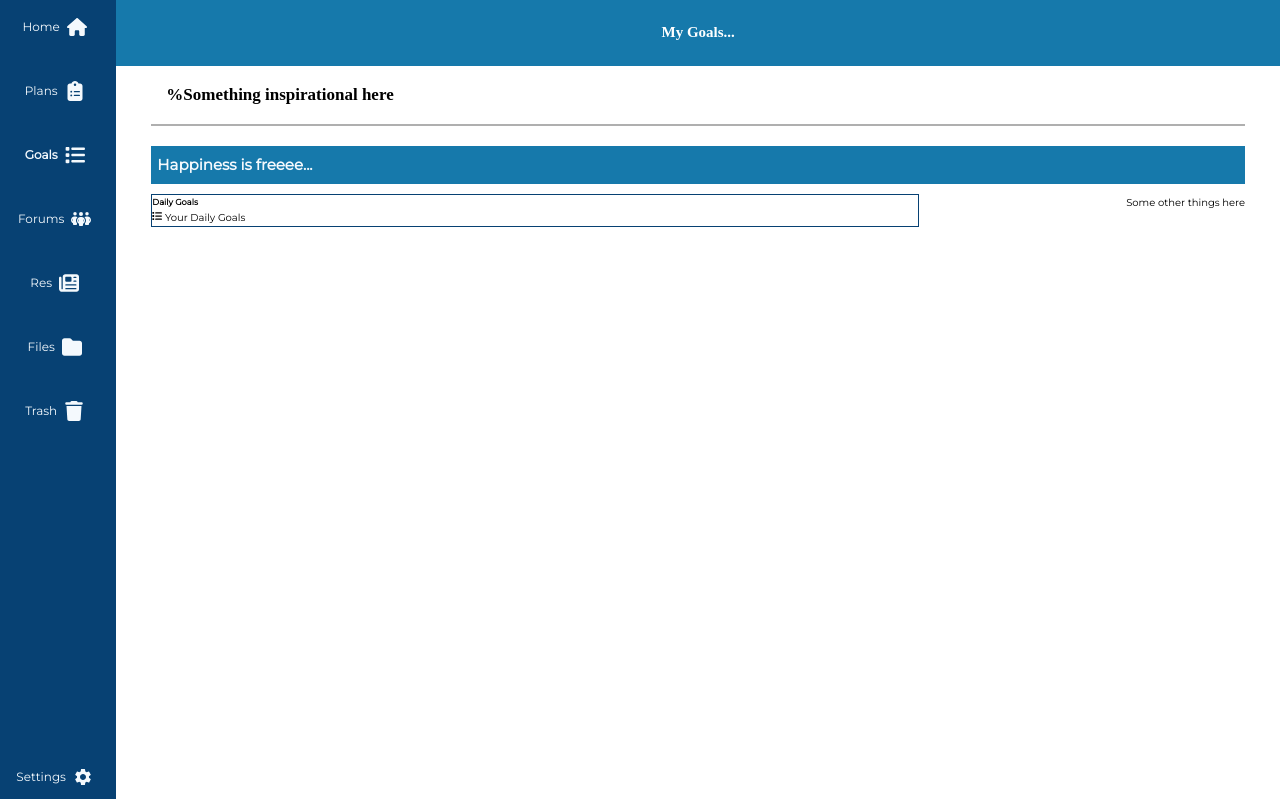
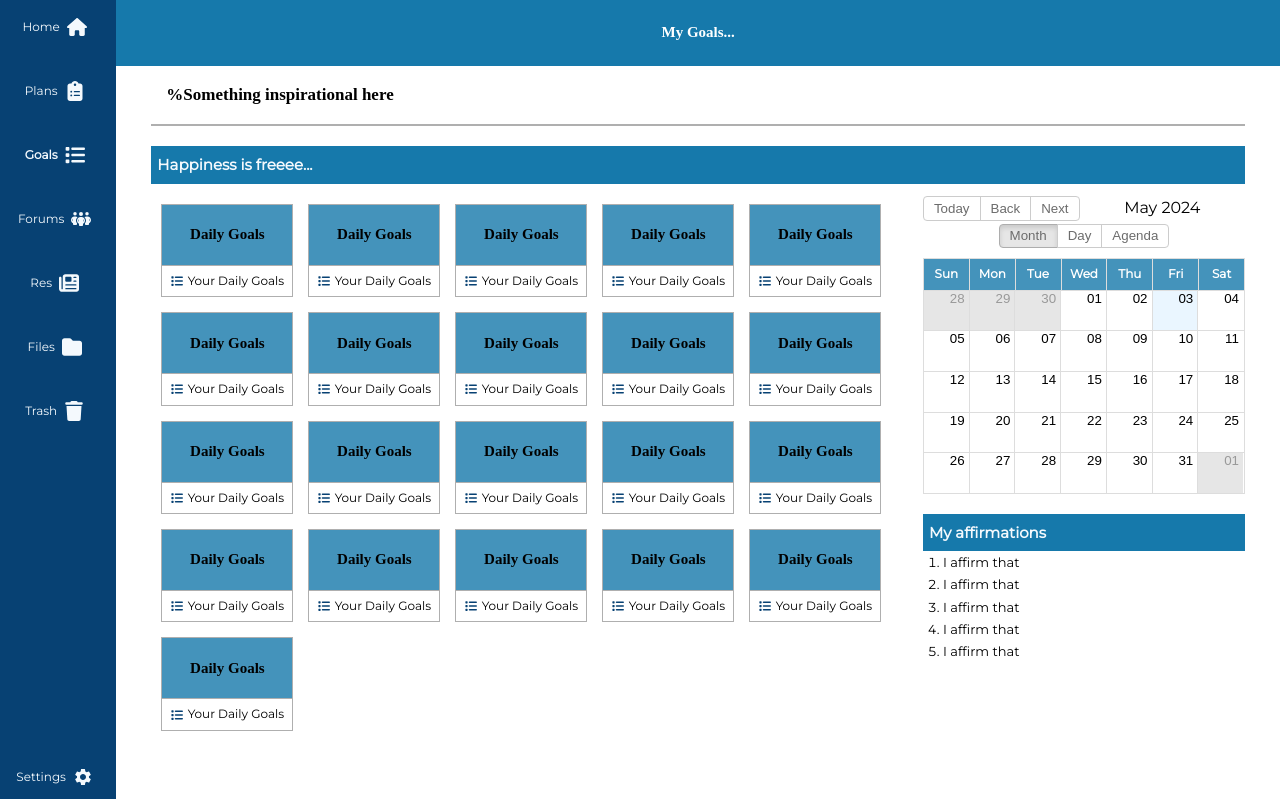
Before and after one commit to Fuangi/student-companion, a React (Create React App) app: page /goals in a window 1280 px wide. Built offline with nearby package versions, Linux system fonts and the light colour scheme.

Commit message:
Added sample content to the goals layout

```diff
--- a/src/screens/Goals.jsx
+++ b/src/screens/Goals.jsx
@@ -1,6 +1,6 @@
 import { FaList } from "react-icons/fa6";
 import { DashLayout } from "../components/Layout";
-// import CreateGoal from "../components/goals/CreateGoal";
+import MyCalendar from "../components/planner/Calendar";
 
 function Goals() {
   return (
@@ -10,21 +10,51 @@ function Goals() {
         <div className="my-goals-header">
           <h2>My Goals...</h2>
         </div>
-        <h3>%Something inspirational here</h3>
-
+        <h3 className="goal-inspiration">%Something inspirational here</h3>
         <div className="my-goals-body">
           <h4>Happiness is freeee...</h4>
           <div className="goals-container">
             <div className="goals">
-              {}
-              <div>
-                <h5>Daily Goals</h5>
-                <p>
-                  <FaList /> Your Daily Goals
-                </p>
+              <Goal />
+              <Goal />
+              <Goal />
+              <Goal />
+              <Goal />
+              <Goal />
+              <Goal />
+              <Goal />
+              <Goal />
+              <Goal />
+              <Goal />
+              <Goal />
+              <Goal />
+              <Goal />
+              <Goal />
+              <Goal />
+              <Goal />
+              <Goal />
+              <Goal />
+              <Goal />
+              <Goal />
+            </div>
+            <div className="affirmations">
+              <div className="datetime">
+                <MyCalendar
+                  defaultView="month"
+                  views={["month", "day", "agenda"]}
+                />
+              </div>
+              <div className="affirm">
+                <h4>My affirmations</h4>
+                <ol>
+                  <li>I affirm that</li>
+                  <li>I affirm that</li>
+                  <li>I affirm that</li>
+                  <li>I affirm that</li>
+                  <li>I affirm that</li>
+                </ol>
               </div>
             </div>
-            <div className="affirmations">Some other things here</div>
           </div>
         </div>
       </div>
@@ -33,3 +63,14 @@ function Goals() {
 }
 
 export default Goals;
+
+export function Goal() {
+  return (
+    <div>
+      <h5>Daily Goals</h5>
+      <p>
+        <FaList className="goal-icon" /> Your Daily Goals
+      </p>
+    </div>
+  );
+}
--- a/src/scss/screens/_goals.scss
+++ b/src/scss/screens/_goals.scss
@@ -20,7 +20,7 @@
     font-family: cursive;
   }
 
-  & h3 {
+  & .goal-inspiration {
     font-size: 1.7rem;
     font-family: cursive;
     padding: 1.5rem;
@@ -46,10 +46,58 @@
 
       & .goals {
         width: 70%;
-        border: 1px solid $color-primary;
         display: flex;
-        gap: 1rem;
+        gap: 1.5rem;
+        padding: 1rem;
         flex-wrap: wrap;
+
+        & div {
+          border: 1px solid $grey-light;
+          width: 13rem;
+
+          & h5 {
+            height: 6rem;
+            display: flex;
+            justify-content: center;
+            align-items: center;
+            font-size: 1.5rem;
+            font-family: cursive;
+            background-color: rgba($color-secondary, 0.8);
+          }
+
+          & p {
+            padding: 0.5rem;
+            border-top: 1px solid $grey-light;
+            font-size: 1.2rem;
+            display: flex;
+            justify-content: center;
+            align-items: center;
+
+            & .goal-icon {
+              margin-right: 0.5rem;
+              color: $color-primary;
+            }
+          }
+        }
+      }
+
+      & .affirmations {
+        width: 30%;
+
+        & .datetime {
+          width: 100%;
+          height: 30rem;
+        }
+
+        & .affirm {
+          & h4 {
+            margin-top: 2rem;
+          }
+          & ol {
+            font-size: 1.3rem;
+            margin-left: 2rem;
+          }
+        }
       }
     }
   }
```
